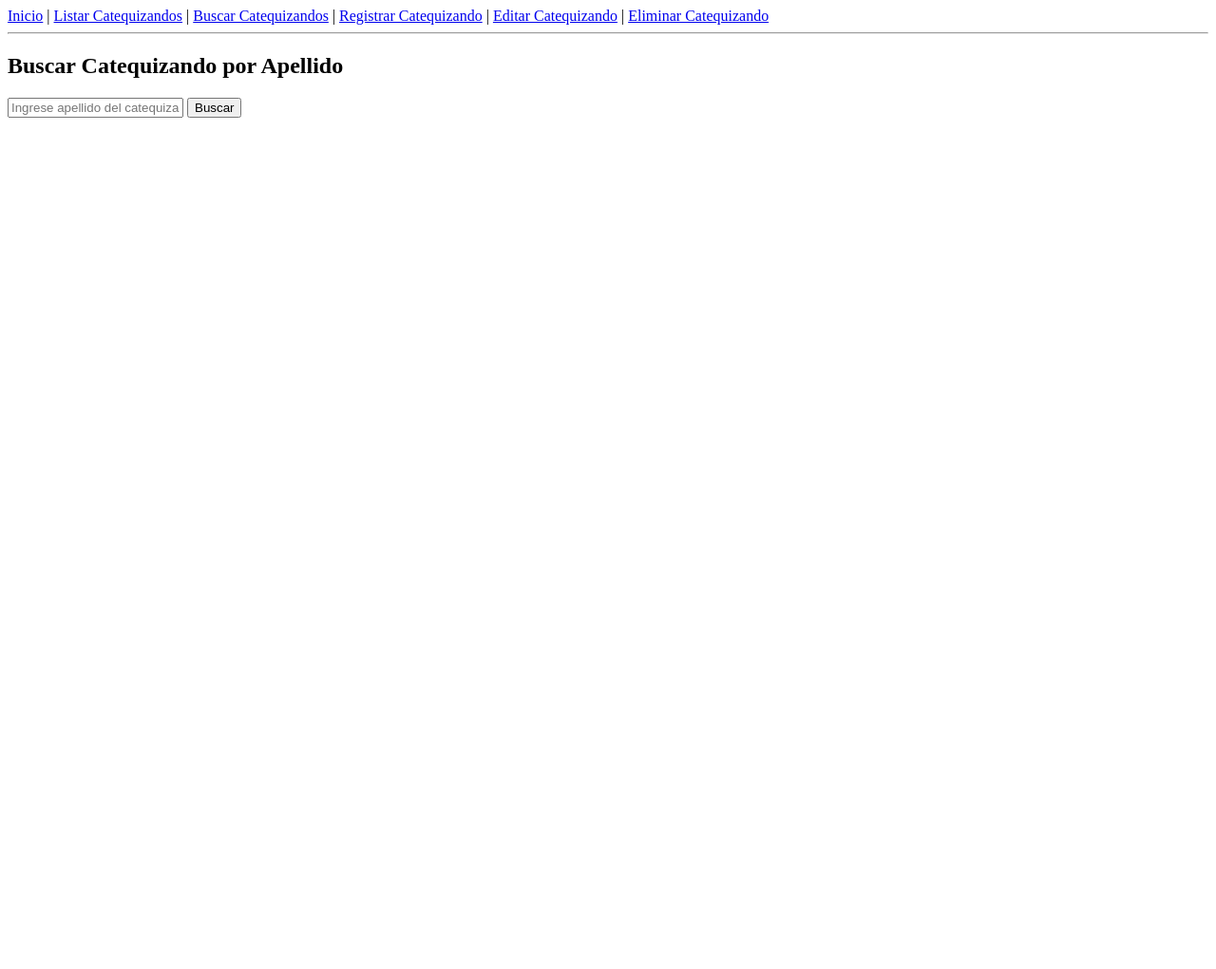
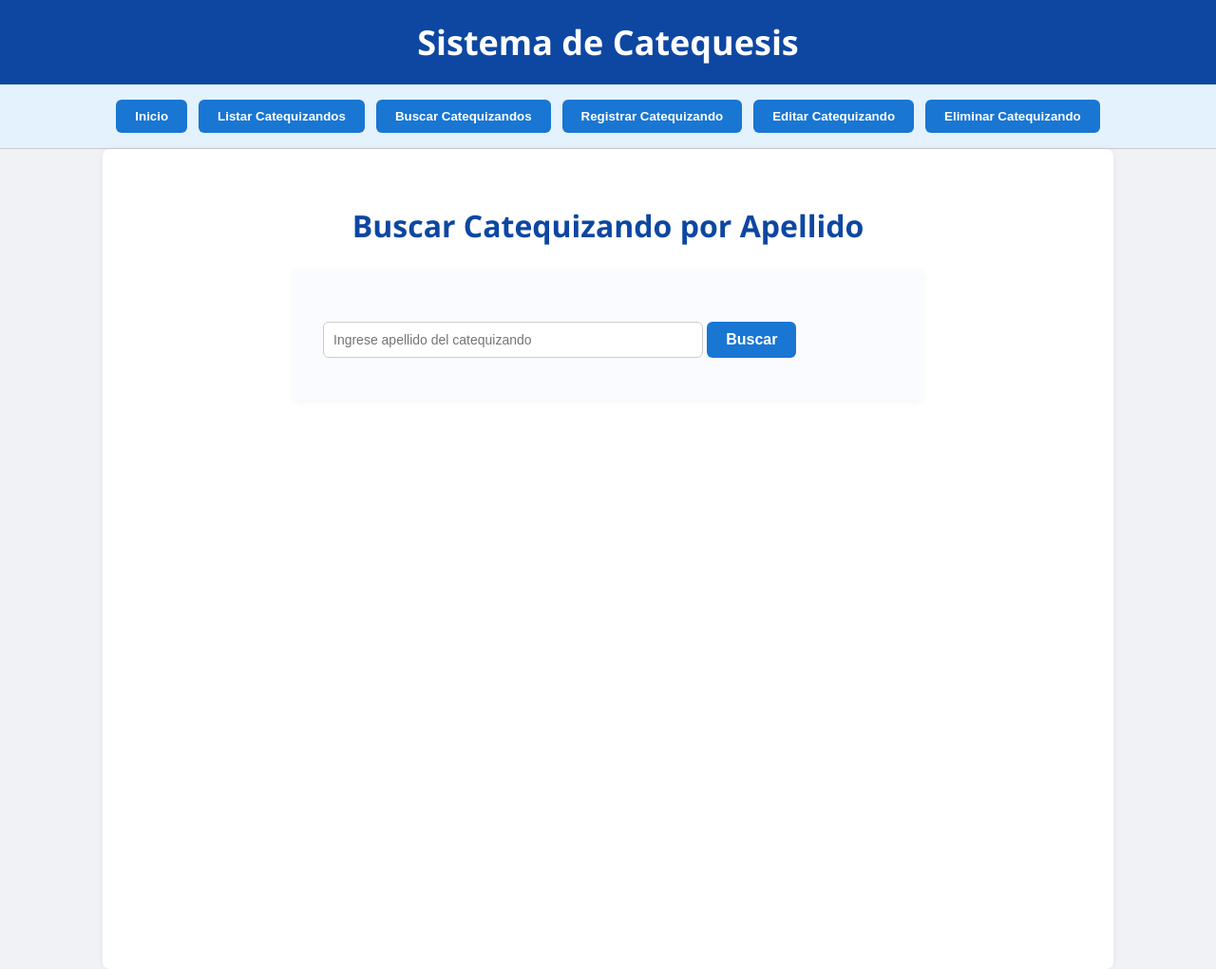
Before and after one commit to Estebin21/proyecto-catequesis, a Flask app: page /catequizandos/buscar in a window 1280 px wide. Shown: the whole page at 95% size. Before the commit the page ends 124 px from the top, so only its background shows below. Run offline with Flask 3, Linux system fonts and the light colour scheme.

Commit message:
Estilos css

```diff
--- /dev/null
+++ b/static/css/styles.css
@@ -0,0 +1,193 @@
+/* Estilos generales */
+body {
+  margin: 0;
+  font-family: 'Segoe UI', Tahoma, Geneva, Verdana, sans-serif;
+  background-color: #f0f2f5;
+  color: #333;
+}
+
+/* Encabezado azul */
+.header {
+  display: flex;
+  align-items: center;
+  justify-content: center;
+  background-color: #0d47a1; /* Azul oscuro */
+  color: white;
+  padding: 20px;
+}
+
+/* Título del sistema */
+.title {
+  font-weight: bold;
+  font-size: 36px;
+  margin: 0;
+  text-align: center;
+}
+
+/* Navegación */
+.nav-buttons {
+  background-color: #e3f2fd; /* Azul claro */
+  padding: 16px;
+  border-bottom: 1px solid #ccc;
+  display: flex;
+  gap: 12px;
+  flex-wrap: wrap;
+  justify-content: center;
+}
+
+.nav-buttons a {
+  text-decoration: none;
+}
+
+.nav-buttons button {
+  background-color: #1976d2;
+  color: white;
+  border: none;
+  padding: 10px 20px;
+  font-weight: 600;
+  cursor: pointer;
+  border-radius: 6px;
+  transition: background-color 0.3s ease;
+}
+
+.nav-buttons button:hover {
+  background-color: #1565c0;
+}
+
+/* Contenido principal */
+.main-content {
+  padding: 32px;
+  background-color: #ffffff;
+  min-height: 100vh;
+  max-width: 1000px;
+  margin: auto;
+  box-shadow: 0 0 8px rgba(0, 0, 0, 0.05);
+  border-radius: 8px;
+}
+
+h2 {
+  font-size: 32px;
+  margin-bottom: 16px;
+  color: #0d47a1;
+}
+
+p {
+  font-size: 18px;
+  color: #555;
+}
+
+/* ====== FORMULARIO DE REGISTRO ====== */
+form {
+  background-color: #f9fbff;
+  padding: 32px;
+  border-radius: 8px;
+  max-width: 600px;
+  margin: 0 auto;
+  box-shadow: 0 2px 8px rgba(0, 0, 0, 0.05);
+}
+
+form label {
+  display: block;
+  margin-top: 16px;
+  margin-bottom: 6px;
+  font-weight: 600;
+  color: #1f2937;
+}
+
+form input {
+  width: 100%;
+  padding: 10px;
+  border: 1px solid #d0d7de;
+  border-radius: 6px;
+  font-size: 14px;
+  box-sizing: border-box;
+}
+
+form input:focus {
+  border-color: #1976d2;
+  outline: none;
+  box-shadow: 0 0 4px rgba(25, 118, 210, 0.3);
+}
+
+form button {
+  margin-top: 24px;
+  background-color: #1976d2;
+  color: white;
+  border: none;
+  padding: 10px 20px;
+  font-size: 16px;
+  font-weight: bold;
+  border-radius: 6px;
+  cursor: pointer;
+  transition: background-color 0.3s ease;
+}
+
+form button:hover {
+  background-color: #1565c0;
+}
+
+h2 {
+  text-align: center;
+  color: #0d47a1;
+  margin-bottom: 24px;
+}
+
+/* ====== FORMULARIOS DE BÚSQUEDA ====== */
+form input[type="text"] {
+  width: 100%;
+  max-width: 400px;
+  padding: 10px;
+  border: 1px solid #ccc;
+  border-radius: 6px;
+  margin-top: 16px;
+  margin-bottom: 12px;
+  font-size: 14px;
+}
+
+form button {
+  background-color: #1976d2;
+  color: white;
+  border: none;
+  padding: 10px 20px;
+  font-weight: bold;
+  border-radius: 6px;
+  cursor: pointer;
+  transition: background-color 0.3s ease;
+}
+
+form button:hover {
+  background-color: #1565c0;
+}
+
+/* ====== TABLAS ====== */
+table {
+  width: 100%;
+  border-collapse: collapse;
+  margin-top: 24px;
+  background-color: white;
+  box-shadow: 0 2px 8px rgba(0, 0, 0, 0.05);
+  border-radius: 6px;
+  overflow: hidden;
+}
+
+th, td {
+  padding: 12px 16px;
+  text-align: left;
+  border-bottom: 1px solid #e0e0e0;
+}
+
+th {
+  background-color: #1976d2;
+  color: white;
+  font-weight: bold;
+  text-transform: uppercase;
+  font-size: 14px;
+}
+
+tr:hover {
+  background-color: #f1f9ff;
+}
+
+tr:last-child td {
+  border-bottom: none;
+}
--- a/templates/catequizandos/Listar.html
+++ b/templates/catequizandos/Listar.html
@@ -2,7 +2,7 @@
 
 {% block content %}
 <h1>Lista de Catequizandos</h1>
-<table border="1">
+<table>
     <tr>
         <th>ID</th><th>Nombre</th><th>Apellido</th><th>Fecha Nacimiento</th><th>Cédula</th>
     </tr>
--- a/templates/catequizandos/buscar.html
+++ b/templates/catequizandos/buscar.html
@@ -8,7 +8,7 @@
 </form>
 
 {% if catequizandos %}
-<table border="1">
+<table>
     <tr>
         <th>ID</th>
         <th>Nombre</th>
--- a/templates/layout.html
+++ b/templates/layout.html
@@ -1,18 +1,31 @@
 <!DOCTYPE html>
-<html>
+<html lang="es">
 <head>
+    <meta charset="UTF-8">
     <title>Gestión Catequistas</title>
+    <link rel="stylesheet" href="{{ url_for('static', filename='css/styles.css') }}">
 </head>
 <body>
-<nav>
-    <a href="{{ url_for('index') }}">Inicio</a> |
-    <a href="{{ url_for('listar_catequizandos') }}">Listar Catequizandos</a> |
-    <a href="{{ url_for('buscar_catequizandos') }}">Buscar Catequizandos</a> |
-    <a href="{{ url_for('crear_catequizando') }}">Registrar Catequizando</a> |
-    <a href="{{ url_for('editar_catequizando', id=1) }}">Editar Catequizando</a> |
-    <a href="{{ url_for('eliminar_catequizando', id=1) }}">Eliminar Catequizando</a>
-</nav>
-    <hr>
-    {% block content %}{% endblock %}
+    <!-- Encabezado -->
+    <div class="header">
+        <div class="header-left"></div>
+        <div class="title">Sistema de Catequesis</div>
+        <div class="header-right"></div>
+    </div>
+
+    <!-- Botones de navegación -->
+    <div class="nav-buttons">
+        <a href="{{ url_for('index') }}"><button>Inicio</button></a>
+        <a href="{{ url_for('listar_catequizandos') }}"><button>Listar Catequizandos</button></a>
+        <a href="{{ url_for('buscar_catequizandos') }}"><button>Buscar Catequizandos</button></a>
+        <a href="{{ url_for('crear_catequizando') }}"><button>Registrar Catequizando</button></a>
+        <a href="{{ url_for('editar_catequizando', id=1) }}"><button>Editar Catequizando</button></a>
+        <a href="{{ url_for('eliminar_catequizando', id=1) }}"><button>Eliminar Catequizando</button></a>
+    </div>
+
+    <!-- Contenido principal -->
+    <div class="main-content">
+        {% block content %}{% endblock %}
+    </div>
 </body>
 </html>
```
